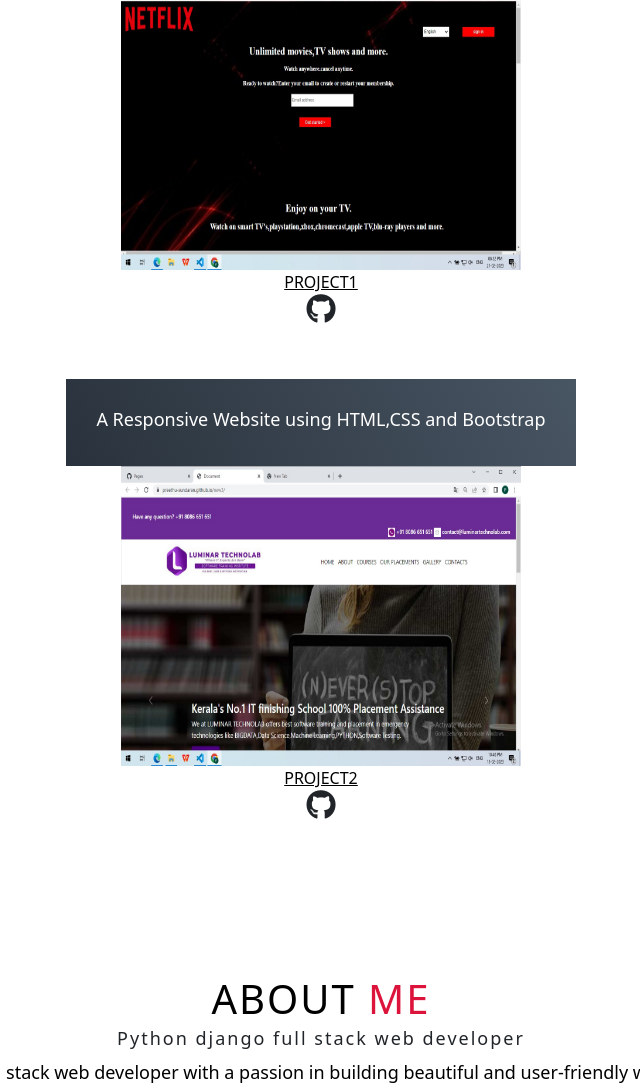
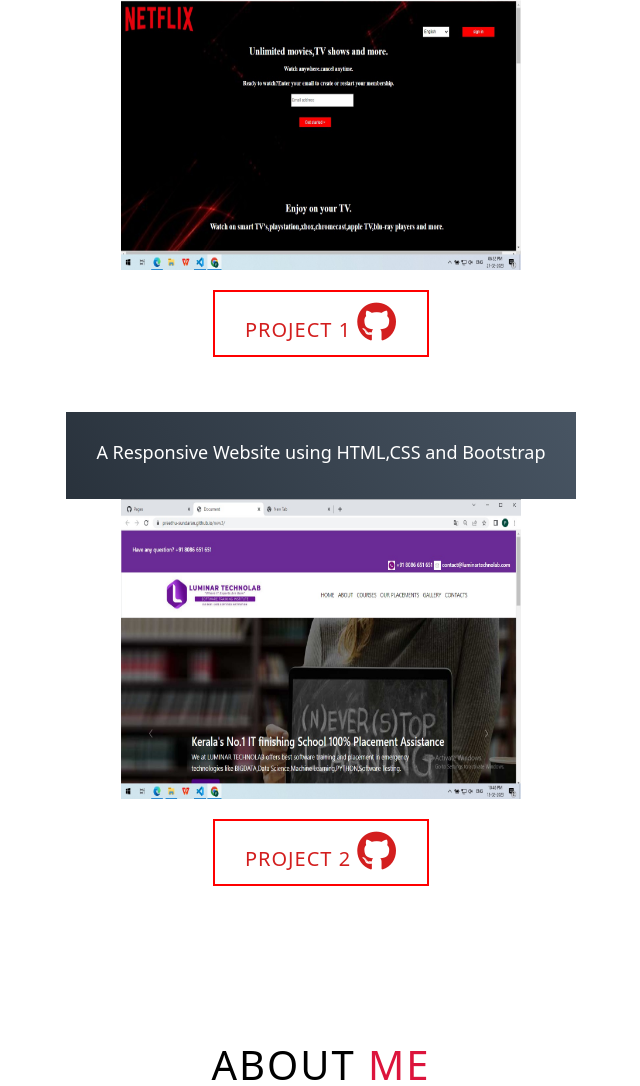
Before and after one commit to Preethu-sundaran/portfolio, a plain HTML site: page index.html in a window 1280 px wide. Shown: the part 1958-3044 px from the top of the page, without its empty margins (319-959 px from the left). Drawn offline with nearby package versions, Linux system fonts and the light colour scheme.

Commit message:
button added

```diff
--- a/index.html
+++ b/index.html
@@ -96,8 +96,7 @@
         <div class="project-img">
           <img src="./nett.jpg" style="width: 400px;height: 300px;">
         </div>
-        <a href="https://preethu-sundaran.github.io/net/" style="font-size: medium;color: black;">PROJECT1</a>
-        <i class="fa-brands fa-github fa-3x"></i>
+        <a href="https://preethu-sundaran.github.io/net/" type="button" class="cta" alt="">Project 1 <i class="fa-brands fa-github fa-2x"></i></a>
 
       </div><br>
 
@@ -108,8 +107,8 @@
         <div class="project-img">
           <img src="./l.jpg" style="width: 400px;height: 300px;">
         </div>
-        <a href=" https://preethu-sundaran.github.io/new3/" style="font-size: medium;color: black;">PROJECT2</a>
-        <i class="fa-brands fa-github fa-3x"></i>
+        <a href="https://preethu-sundaran.github.io/new3/" type="button" class="cta" alt="">Project 2 <i class="fa-brands fa-github fa-2x"></i>
+        </a>
 
       </div>
 </div>
```
Also changed, not shown: portfolio.css (line endings or trailing spaces).
